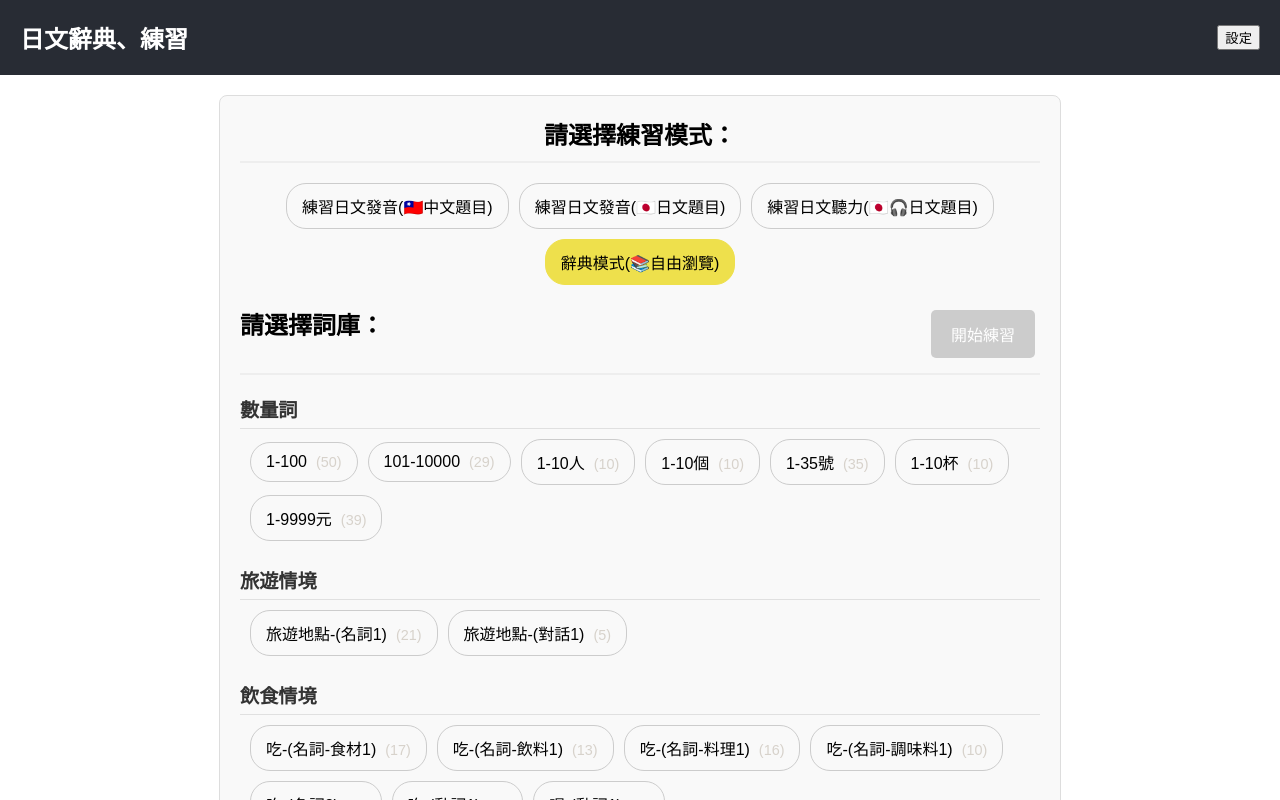
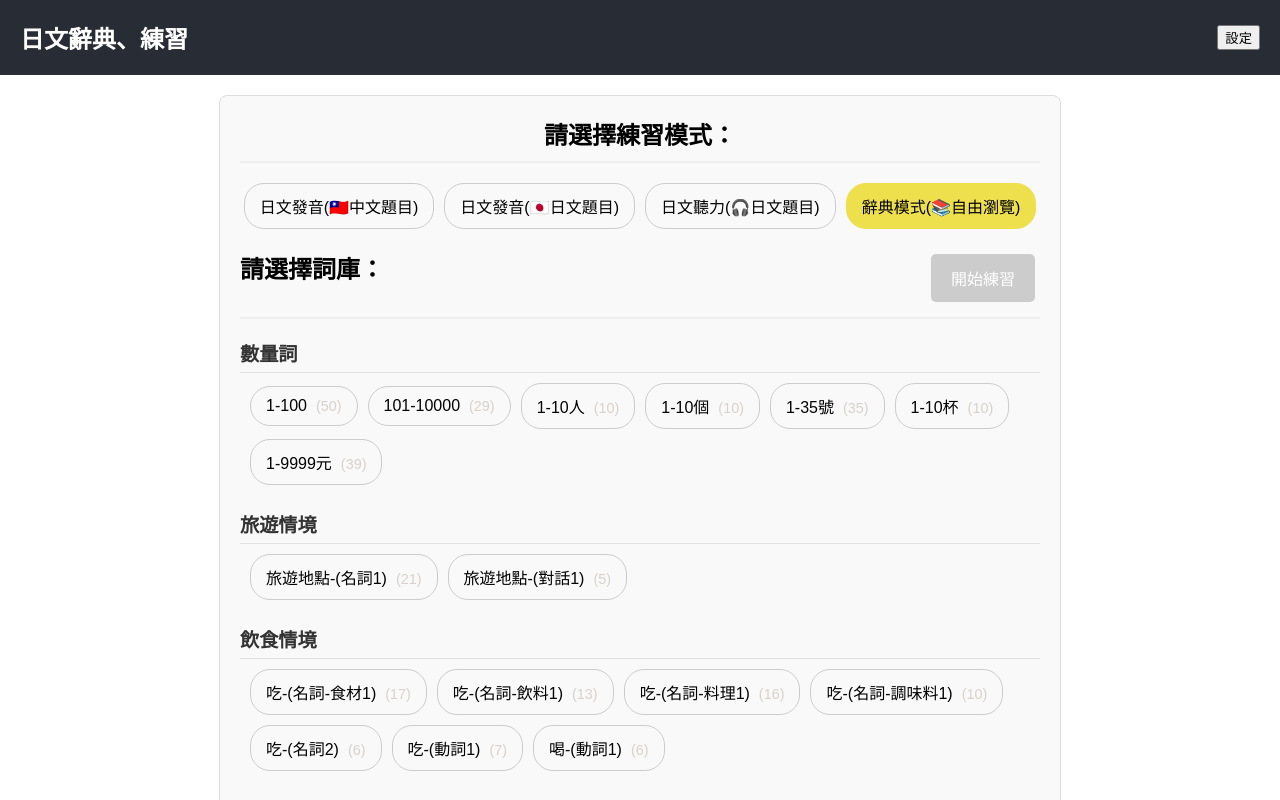
Before and after one commit to GotNeil/Lang, a React (Create React App) app: page / in a window 1280 px wide. Shown: the top 800 px of the page. Built offline with nearby package versions, Linux system fonts and the light colour scheme; the HTML template or start-up script is replaced by a standard one.

Commit message:
adj : 文字修改

```diff
--- a/src/App.js
+++ b/src/App.js
@@ -3,9 +3,9 @@ import './App.css';
 import Settings from './Settings';
 
 const QUIZ_MODES = {
-  chinese: '練習日文發音(🇹🇼中文題目)',
-  kanji: '練習日文發音(🇯🇵日文題目)',
-  listening: '練習日文聽力(🇯🇵🎧日文題目)',
+  chinese: '日文發音(🇹🇼中文題目)',
+  kanji: '日文發音(🇯🇵日文題目)',
+  listening: '日文聽力(🎧日文題目)',
   dictionary: '辭典模式(📚自由瀏覽)',
 };
 
```
